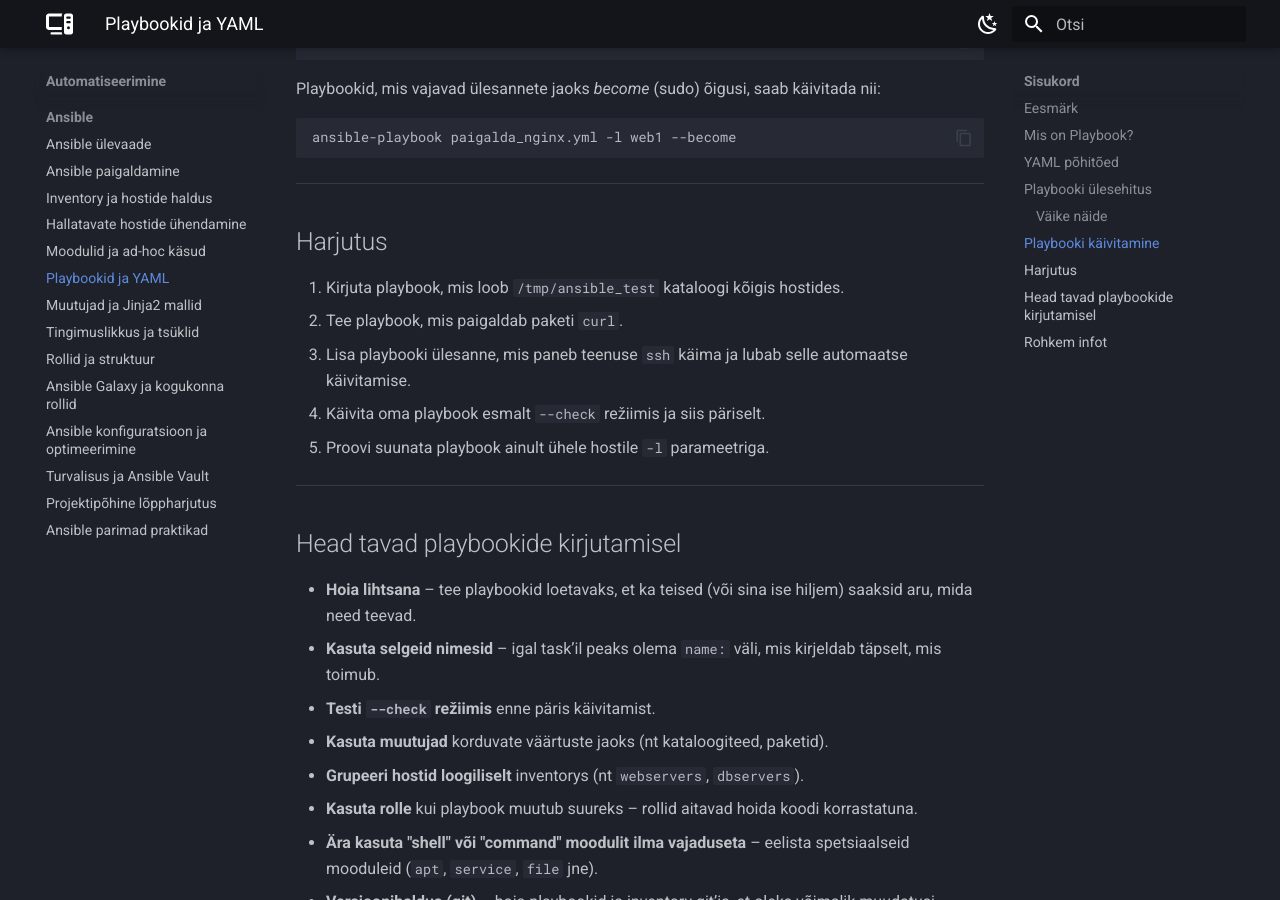
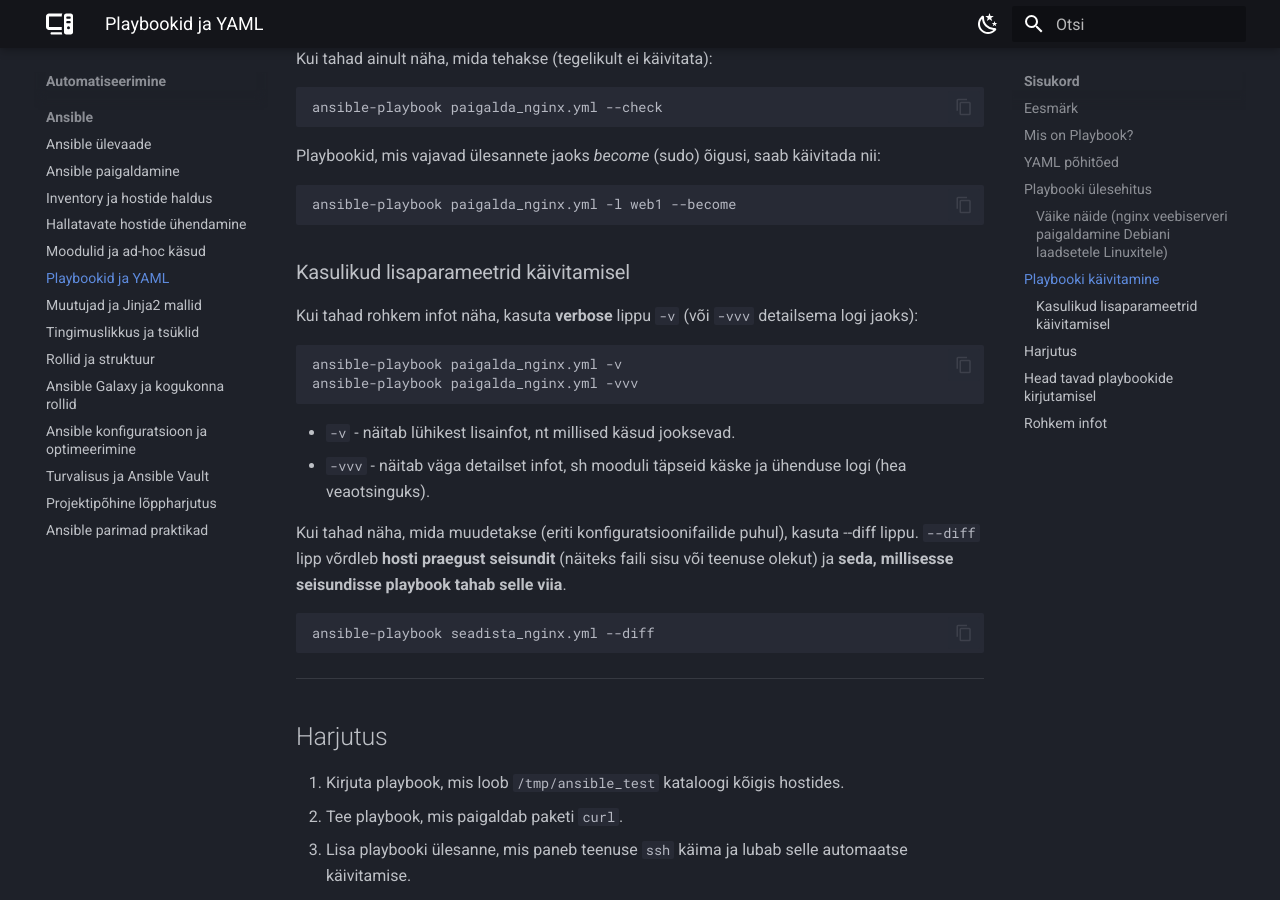
Before and after one commit to priitpaap/priitpaap.github.io, an MkDocs documentation site: the page built from docs/ansible/ansibleplaybooks.md, in a window 1280 px wide and 900 px high, scrolled down 2637 px. Built offline with MkDocs 1.6.1 and Material for MkDocs 9.7.7, drawn with Linux system fonts in a browser that asks for light colours; some of the changed text lies outside the part shown.

Commit message:
Update ansibleplaybooks.md

````diff
--- a/docs/ansible/ansibleplaybooks.md
+++ b/docs/ansible/ansibleplaybooks.md
@@ -59,7 +59,10 @@
 1. Milliseid hoste see puudutab
 2. Milliseid ülesandeid (tasks) tuleb teha
 
-### Väike näide
+ - **Play** = seos hostide ja tasks'ide vahel.
+ - **Task** = üks konkreetne tegevus mooduliga.
+
+### Väike näide (nginx veebiserveri paigaldamine Debiani laadsetele Linuxitele)
 
 ```yaml
 ---
@@ -119,6 +122,24 @@
 ansible-playbook paigalda_nginx.yml -l web1 --become
 ```
 
+### Kasulikud lisaparameetrid käivitamisel
+
+Kui tahad rohkem infot näha, kasuta **verbose** lippu `-v` (või `-vvv` detailsema logi jaoks):
+
+```bash
+ansible-playbook paigalda_nginx.yml -v
+ansible-playbook paigalda_nginx.yml -vvv
+```
+
+- `-v` - näitab lühikest lisainfot, nt millised käsud jooksevad.
+- `-vvv` - näitab väga detailset infot, sh mooduli täpseid käske ja ühenduse logi (hea veaotsinguks).
+
+Kui tahad näha, mida muudetakse (eriti konfiguratsioonifailide puhul), kasuta --diff lippu. `--diff` lipp võrdleb **hosti praegust seisundit** (näiteks faili sisu või teenuse olekut) ja **seda, millisesse seisundisse playbook tahab selle viia**.
+
+```bash
+ansible-playbook seadista_nginx.yml --diff
+```
+
 ---
 
 ## Harjutus
````
